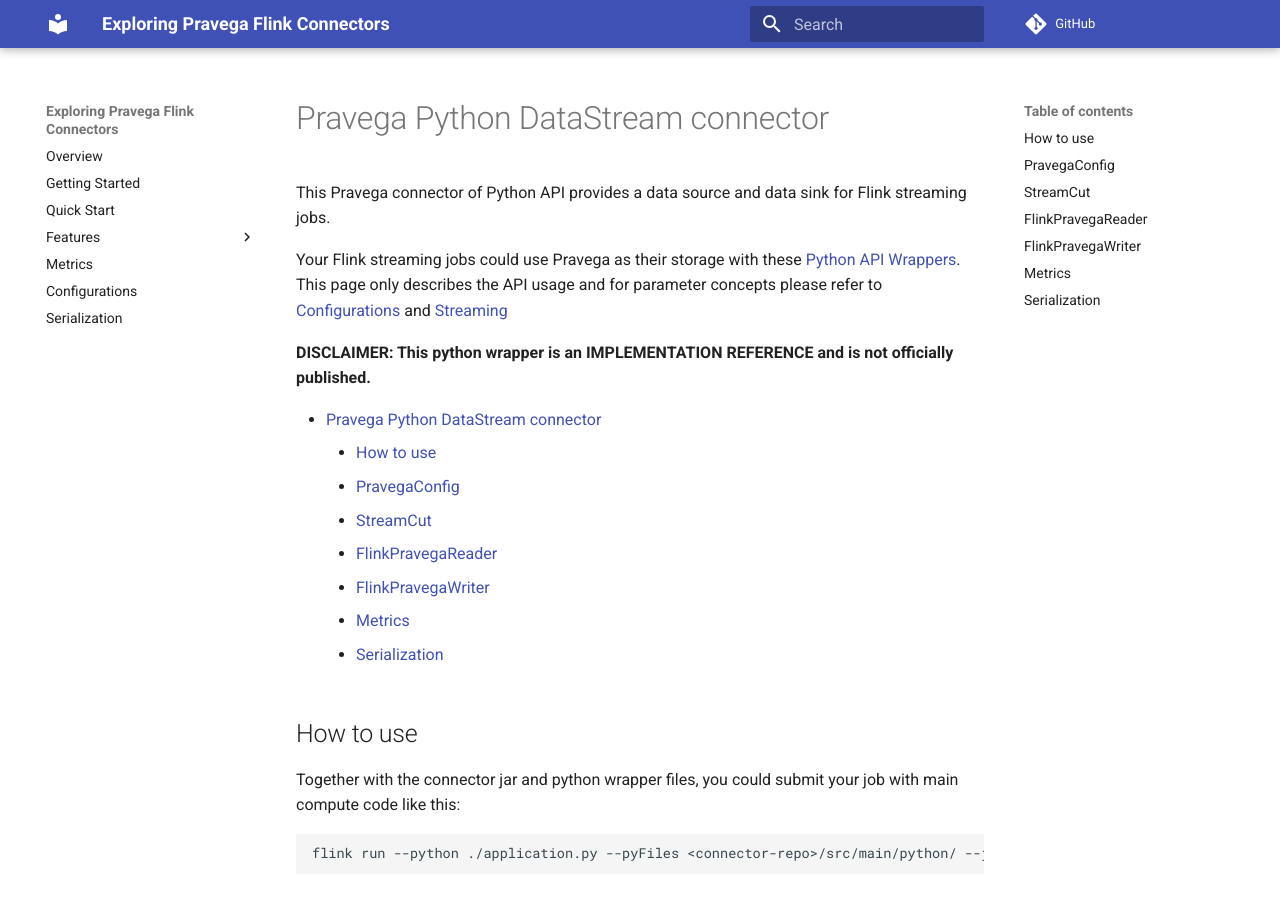
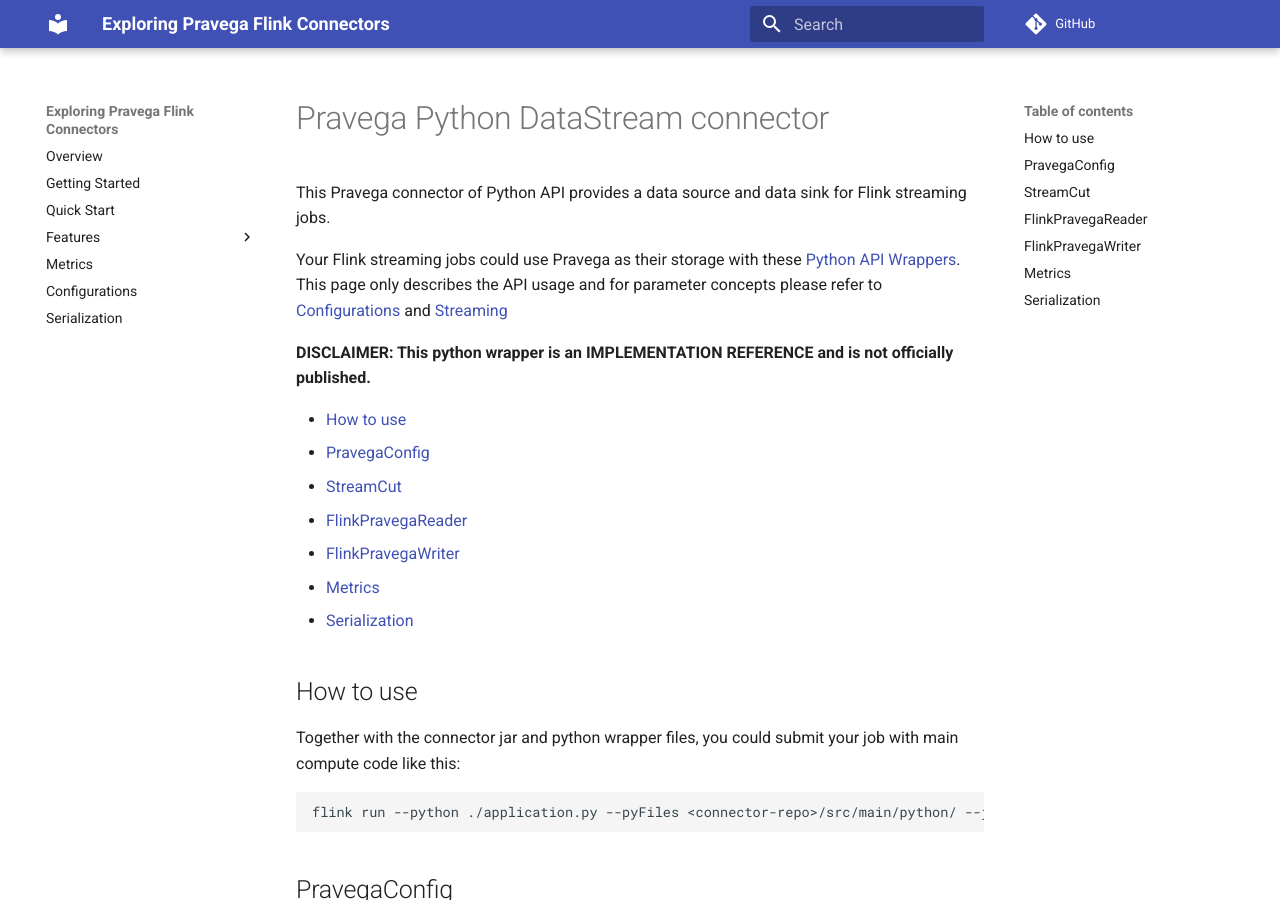
Before and after one commit to pravega/flink-connectors, an MkDocs documentation site: the page built from documentation/src/docs/python.md, in a window 1280 px wide and 900 px high. Built offline with MkDocs 1.6.1 and Material for MkDocs 9.7.7, drawn with Linux system fonts in a browser that asks for light colours; comment, search, counter and statistics services are not loaded; some of the changed lines change nothing that is shown.

Commit message:
manual toc
Signed-off-by: thekingofcity <3353040+thekingofcity@users.noreply.github.com>

```diff
--- a/documentation/src/docs/python.md
+++ b/documentation/src/docs/python.md
@@ -6,7 +6,13 @@
 
 **DISCLAIMER: This python wrapper is an IMPLEMENTATION REFERENCE and is not officially published.**
 
-[TOC]
+* [How to use](#How-to-use)
+* [PravegaConfig](#PravegaConfig)
+* [StreamCut](#StreamCut)
+* [FlinkPravegaReader](#FlinkPravegaReader)
+* [FlinkPravegaWriter](#FlinkPravegaWriter)
+* [Metrics](#Metrics)
+* [Serialization](#Serialization)
 
 ## How to use
 
```
